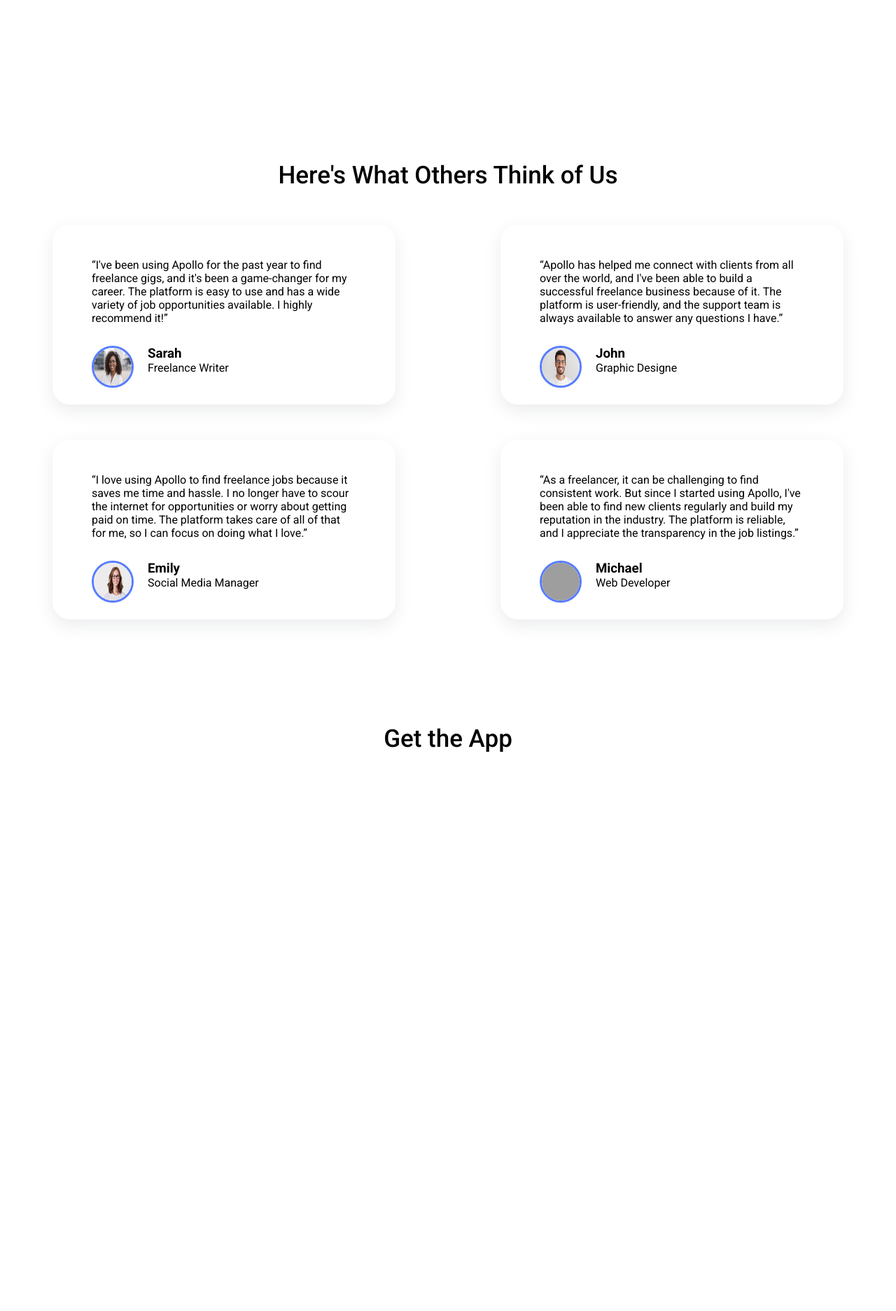
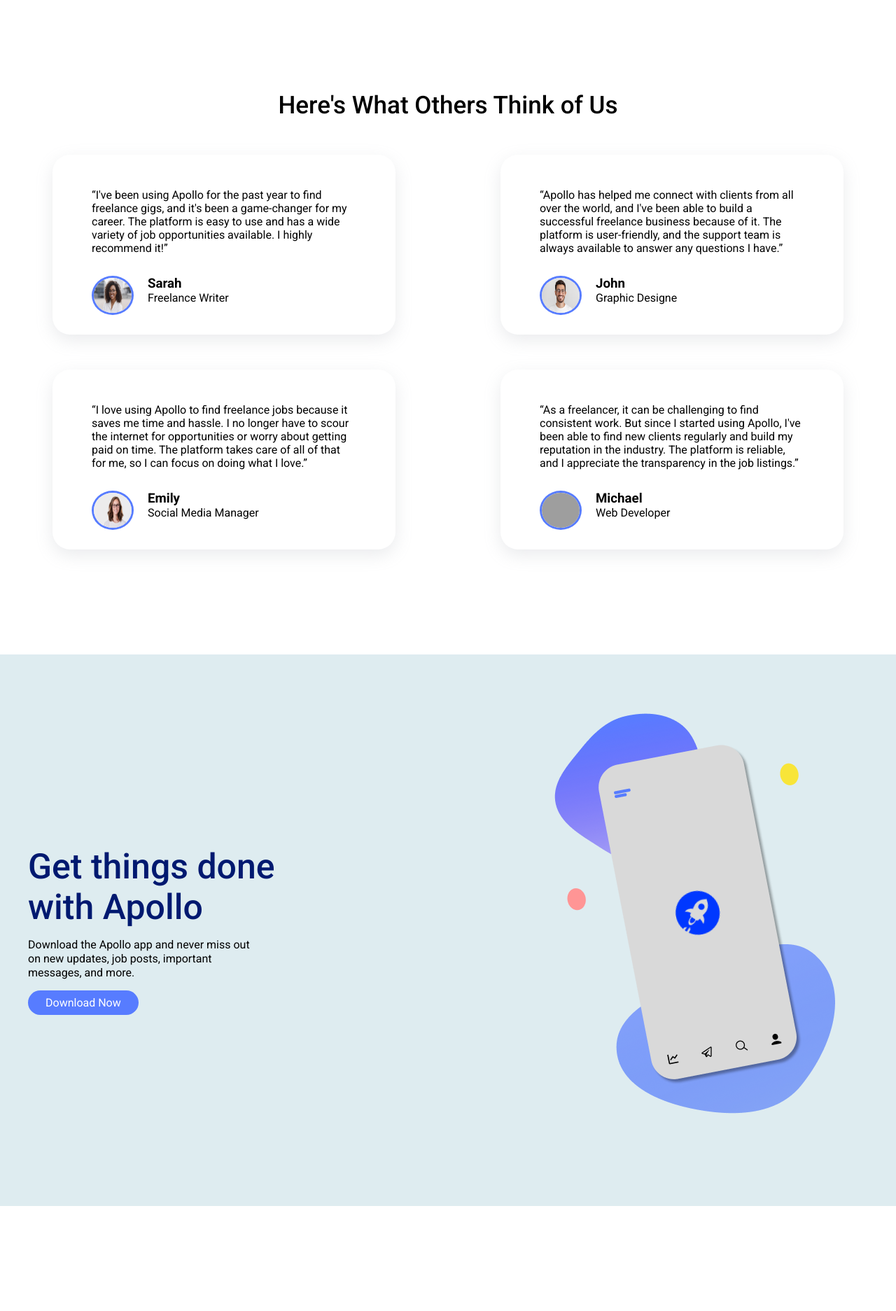
Before and after one commit to Hawa701/Apollo, a PHP site: page / in a window 1280 px wide. Shown: the part 652-2525 px from the top of the page at 70% size. Before the commit the page ends 1727 px from the top, so only its background shows below. Run offline with PHP 8.4, Linux system fonts and the light colour scheme; grey boxes are pictures that could not be loaded.

Commit message:
get app section

```diff
--- a/App/Style/index.css
+++ b/App/Style/index.css
@@ -96,6 +96,10 @@
     }
 }
 
+.testimonial {
+    margin-bottom: 150px;
+}
+
 .testimonialCards {
     display: flex;
     flex-wrap: wrap;
@@ -139,8 +143,12 @@
 .headShot img {
     border: 3px solid var(--main-color);
     width: 100%;
-    height: 100%;
+    height: 94%;
     border-radius: 50%;
+}
+
+.app {
+    background-color: var(--second-main-color);
 }
 
 .getAppTitle {
@@ -149,3 +157,49 @@
     font-size: 35px;
     margin: 50px 0;
 }
+
+.getApp {
+    background-color: var(--second-main-color);
+    max-width: 1200px;
+    margin: 0 auto;
+    padding: 70px 0;
+    display: flex;
+    /* justify-content: center; */
+    align-items: center;
+    /* width: 100%; */
+}
+
+.getAppContainer {
+    width: 100%;
+    display: flex;
+    flex-wrap: wrap;
+    justify-content: space-between;
+    align-items: center;
+    margin: 0 auto;
+}
+
+.appContent {
+    margin-bottom: 50px;
+}
+
+.appContent h2 {
+    font-size: 50px;
+    color: #001970;
+    text-align: left;
+    margin-bottom: 15px;
+}
+
+.appContent h4 {
+    font-weight: 400;
+    line-height: 20px;
+    margin-bottom: 15px;
+}
+
+.getAppBtn {
+    background-color: var(--main-color);
+    font-size: 16px;
+    color: #fff;
+    padding: 8px 25px;
+    border-radius: 50px;
+    border: none;
+}
--- a/App/index.html
+++ b/App/index.html
@@ -39,8 +39,7 @@
         </div> -->
     </header>
 
-    <div class="container">
-        <section class="hero">
+    <section class="hero container">
         <div class="callToAction">
             <div class="callToActionText">
                 <h1>Best Place <br> to <span>Find & Hire <br> Top Freelancers!</span></h1>
@@ -58,7 +57,7 @@
 
         </div>
     </section>
-        <section class="testimonial">
+    <section class="testimonial container">
         <h2 class="testTitle">Here's What Others Think of Us</h2>
         <div class="testimonialCards">
             <div class="card">
@@ -119,10 +118,24 @@
             </div>
         </div>
     </section>
-        <section class="getApp">
-            <h2 class="getAppTitle">Get the App</h2>
+
+    <section class="app">
+        <div class="getApp">
+            <div class="getAppContainer">
+                <div class="appContent">
+                    <h2 class="getAppTitle">Get things done <br> with Apollo</h2>
+                    <h4>Download the Apollo app and never miss out <br> on new updates, job posts, important <br> messages, and more.</h4>
+                    <button class="getAppBtn">Download Now</button>
+                </div>
+
+                <div class="getAppImage">
+                    <img src="./image/getApp.png" alt="">
+                </div>
+            </div>
+
+        </div>
     </section>
-    </div>
+
 </body>
 <script>
     var navbar = document.getElementById('header');
```
Also changed, not shown: App/image/getApp.png (added), 3 other files. Lines whose indentation alone changed are shown as unchanged.
